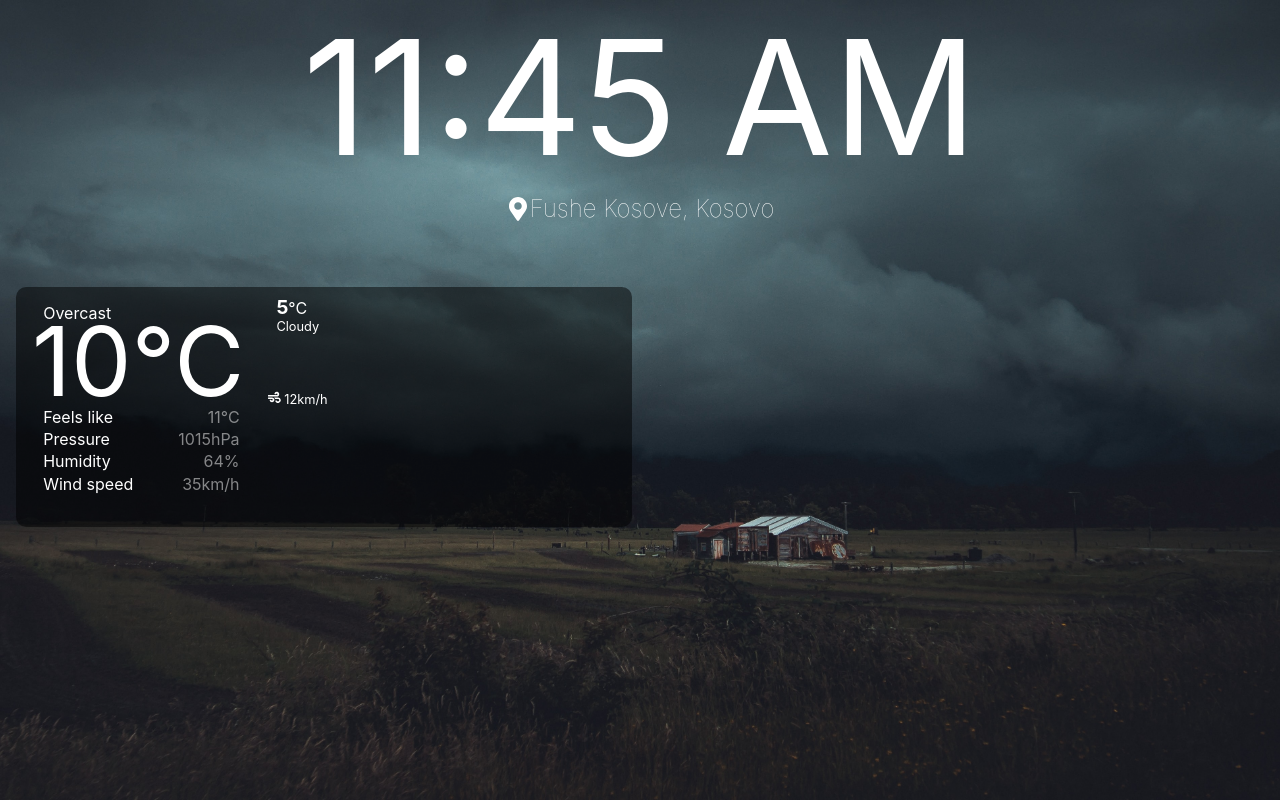
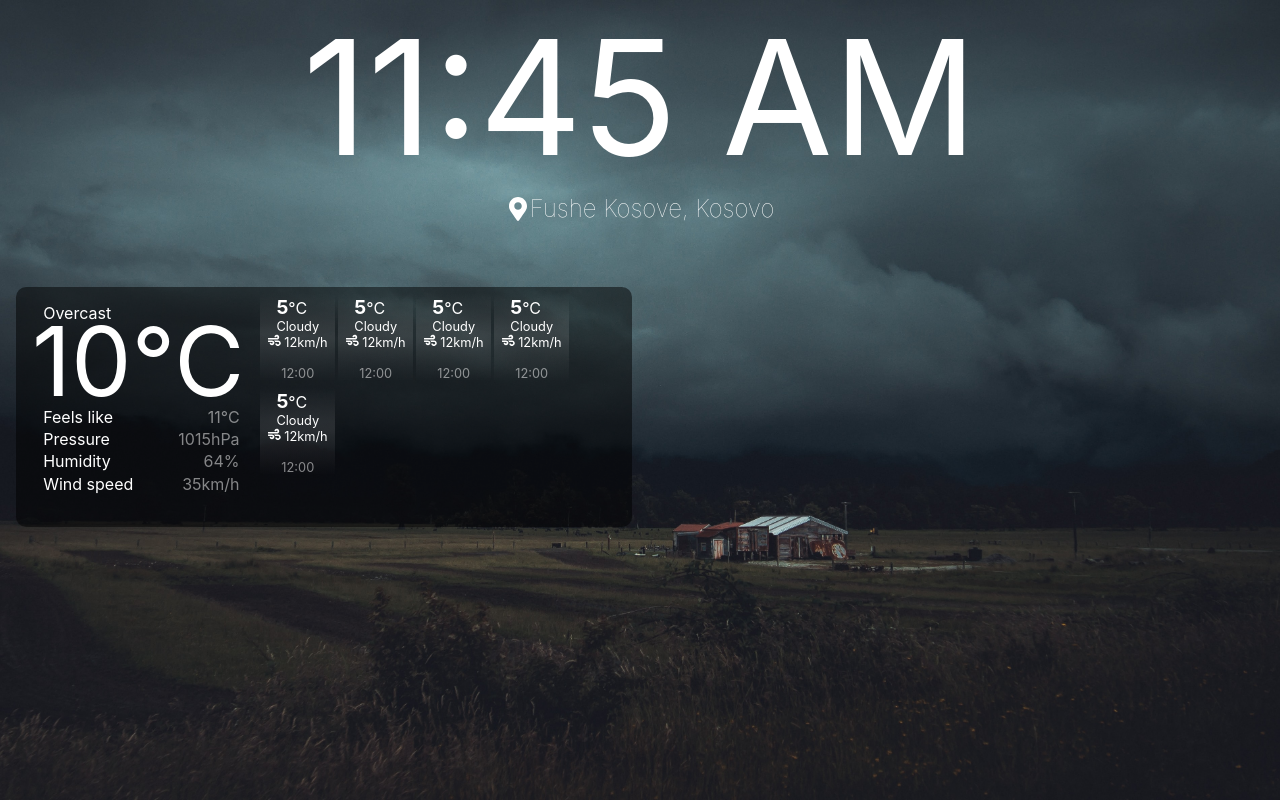
Before and after one commit to downred/Today-browser-dashboard, a React (Create React App) app: page / in a window 1280 px wide. Built offline with nearby package versions, Linux system fonts and the light colour scheme.

Commit message:
work on look of hourly forecast

```diff
--- a/src/components/current-weather.jsx
+++ b/src/components/current-weather.jsx
@@ -27,6 +27,10 @@ const CurrentWeather = () => {
       </div>
       <div className="more-details">
         <HourlyWeather />
+        <HourlyWeather />
+        <HourlyWeather />
+        <HourlyWeather />
+        <HourlyWeather />
       </div>
     </div>
   );
--- a/src/components/hourly-weather/hour.jsx
+++ b/src/components/hourly-weather/hour.jsx
@@ -1,7 +1,20 @@
 import React from "react";
+import "../modules/hourly-weather.css";
+import { FaWind } from "react-icons/fa";
 
 const Hour = () => {
-  return <div>Hour</div>;
+  return (
+    <div className="hour">
+      <span className="hourly-temp">
+        <span>5</span>°C
+      </span>
+      <span className="hourly-desc">Cloudy</span>
+      <span className="hourly-wspeed">
+        <FaWind></FaWind> 12km/h
+      </span>
+      <span className="hourly-time">12:00</span>
+    </div>
+  );
 };
 
 export default Hour;
--- a/src/components/hourly-weather/hourly-weather.jsx
+++ b/src/components/hourly-weather/hourly-weather.jsx
@@ -1,19 +1,11 @@
 import React from "react";
 import "../modules/hourly-weather.css";
-import { FaWind } from "react-icons/fa";
+import Hour from "./hour";
 
 const HourlyWeather = () => {
   return (
     <div className="hourly">
-      <div className="hour">
-        <span className="hourly-temp">
-          <span>5</span>°C
-        </span>
-        <span className="hourly-desc">Cloudy</span>
-        <span className="hourly-wspeed">
-          <FaWind></FaWind> 12km/h
-        </span>
-      </div>
+      <Hour/>
     </div>
   );
 };
--- a/src/components/modules/current-weather.css
+++ b/src/components/modules/current-weather.css
@@ -39,41 +39,9 @@
 }
 
 .more-details {
-  width: 100%;
+  min-width: auto;
+  height: 50%;
   display: flex;
-  flex-direction: column;
+  flex-wrap: wrap;
+  flex-direction: row;
 }
-
-.hourly {
-  display: flex;
-  flex-direction: row;
-  min-height: 50%;
-}
-
-.hour {
-  display: flex;
-  flex-direction: column;
-  justify-content: center;
-}
-
-.hourly-temp {
-  padding-left: 1rem;
-  padding-top: .5rem;
-}
-
-.hourly-temp span {
-  font-weight: 700;
-  font-size: 1.2rem;
-}
-
-.hourly-desc {
-  padding-left: 1rem;
-  padding-right: 1rem;
-  font-size: .8rem;
-  flex: 3;
-}
-
-.hourly-wspeed {
-  font-size: .8rem;
-  text-align: center;
-}
--- a/src/components/modules/hourly-weather.css
+++ b/src/components/modules/hourly-weather.css
@@ -8,11 +8,21 @@
   display: flex;
   flex-direction: column;
   justify-content: center;
+  background: rgb(0, 0, 0);
+  background: linear-gradient(
+    180deg,
+    rgba(0, 0, 0, 0) 7%,
+    rgba(239, 239, 239, 0.1) 43%,
+    rgba(255, 255, 255, 0.1) 52%,
+    rgba(230, 230, 230, 0.1) 58%,
+    rgba(0, 0, 0, 0) 100%
+  );
+  margin-right: 0.2rem;
 }
 
 .hourly-temp {
   padding-left: 1rem;
-    padding-top: .5rem;
+  padding-top: 0.5rem;
 }
 
 .hourly-temp span {
@@ -23,11 +33,18 @@
 .hourly-desc {
   padding-left: 1rem;
   padding-right: 1rem;
-    font-size: .8rem;
+  font-size: 0.8rem;
   flex: 3;
 }
 
 .hourly-wspeed {
-    font-size: .8rem;
+  font-size: 0.8rem;
   text-align: center;
 }
+
+.hourly-time {
+  font-size: 0.8rem;
+  text-align: center;
+  opacity: .5;
+  margin-top: 1rem;
+}
```
Lines whose indentation alone changed are shown as unchanged.
